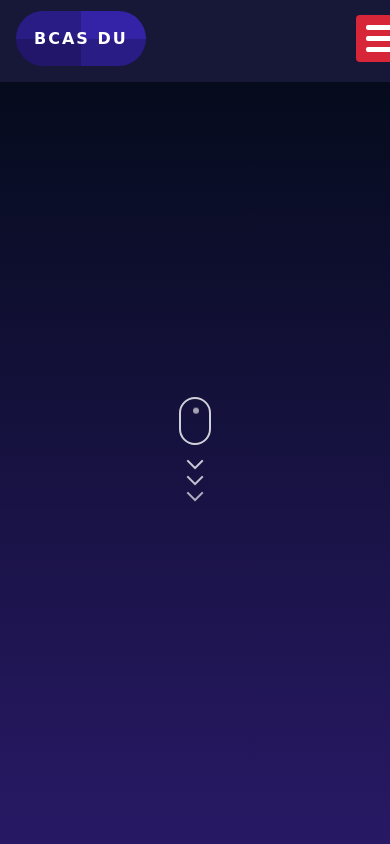
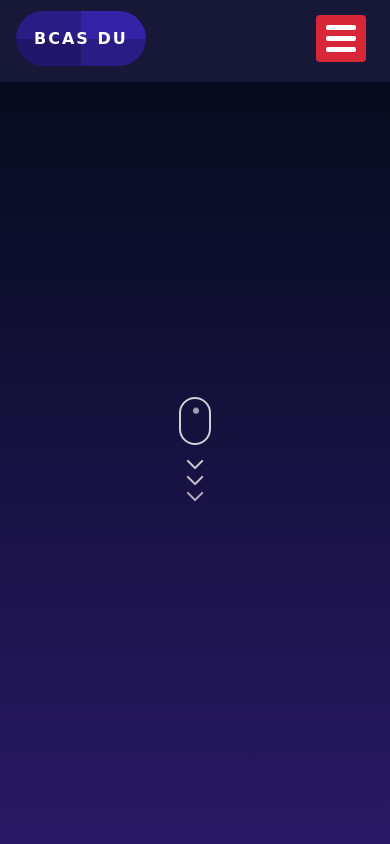
Before and after one commit to nabdeep-patel/Bcas-du, a plain HTML site: page index.html in a window 390 px wide. Shown: the top 844 px of the page. Drawn offline with Linux system fonts and the light colour scheme; a web font is replaced by a local one.

Commit message:
Update index.html

```diff
--- a/index.html
+++ b/index.html
@@ -12,7 +12,7 @@
   <link rel="shortcut icon" type="image/x-icon" href="https://cpwebassets.codepen.io/assets/favicon/favicon-aec34940fbc1a6e787974dcd360f2c6b63348d4b1f4e06c77743096d55480f33.ico">
   <link rel="mask-icon" href="https://cpwebassets.codepen.io/assets/favicon/logo-pin-b4b4269c16397ad2f0f7a01bcdf513a1994f4c94b8af2f191c09eb0d601762b1.svg" color="#111">
   <link rel="canonical" href="https://codepen.io/vridhi-pages/pen/eYjEBMY?editors=0100">
-
+  <link rel="icon" type="image/x-icon" href="https://icons8.com/icon/ulE5Nr2yNxae/b">
 
 
 
@@ -309,7 +309,7 @@ footer p {
 <body>
   <nav class="pretty-nav">
   <a href="httpsbcasdu.gq"><div class="logo">BCAS DU</div></a>
-  <button onclick="this.classList.toggle('collapsed');document.getElementById('nav-links').classList.toggle('expanded')">
+  <button onclick="this.classList.toggle('collapsed');document.getElementById('nav-links').classList.toggle('expanded')" style="margin-right:40px">
     <span></span>
     <span></span>
     <span></span>
```
